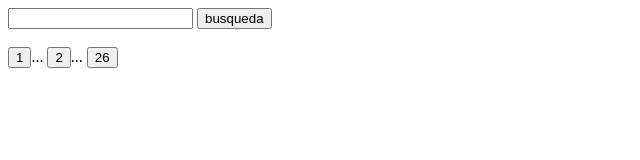
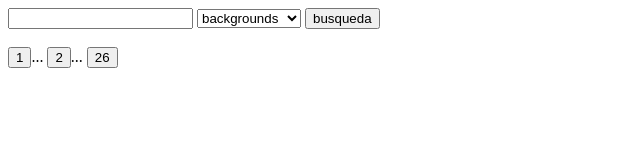
Before and after one commit to miguelcebo/miguelysergioajax, a plain HTML site: page ajax.html in a window 1280 px wide. Shown: the whole page, without its empty margins (0-640 px from the left). Drawn offline with Linux system fonts and the light colour scheme.

Commit message:
Add files via upload

```diff
--- a/ajax.html
+++ b/ajax.html
@@ -10,6 +10,28 @@
     <div>
         <div id="header">
             <input type="text" id="busqueda">
+            <select id="select-categorias">
+                <option>backgrounds</option>
+                <option>fashion</option>
+                <option>nature</option>
+                <option>science</option>
+                <option>education</option>
+                <option>feelings</option>
+                <option>health</option>
+                <option>people</option>
+                <option>religion</option>
+                <option>places</option>
+                <option>animals</option>
+                <option>industry</option>
+                <option>computer</option>
+                <option>food</option>
+                <option>sports</option>
+                <option>transportation</option>
+                <option>travel</option>
+                <option>buildings</option>
+                <option>business</option>
+                <option>music</option>
+            </select>
             <input type="button" value="busqueda" id="botonBusqueda">
         </div>
         <div id="center" style="display: inline-block; width:1200px;">
--- a/ajax.js
+++ b/ajax.js
@@ -106,9 +106,9 @@ function request(url) {
 
 function inicializar(pagina, categoria) {
 
+    var filtro = document.getElementById("select-categorias").value;
 
-
-    let api = 'https://pixabay.com/api/?key=15302803-762f6e93f6b7e642009d5c6eb&q=yellow+flowers&image_type=photo&q='+categoria+'&page='+pagina;
+    let api = 'https://pixabay.com/api/?key=15302803-762f6e93f6b7e642009d5c6eb&category='+filtro+'&q='+categoria+'&page='+pagina;
 
     const apiPromise = request(api)
 
```
